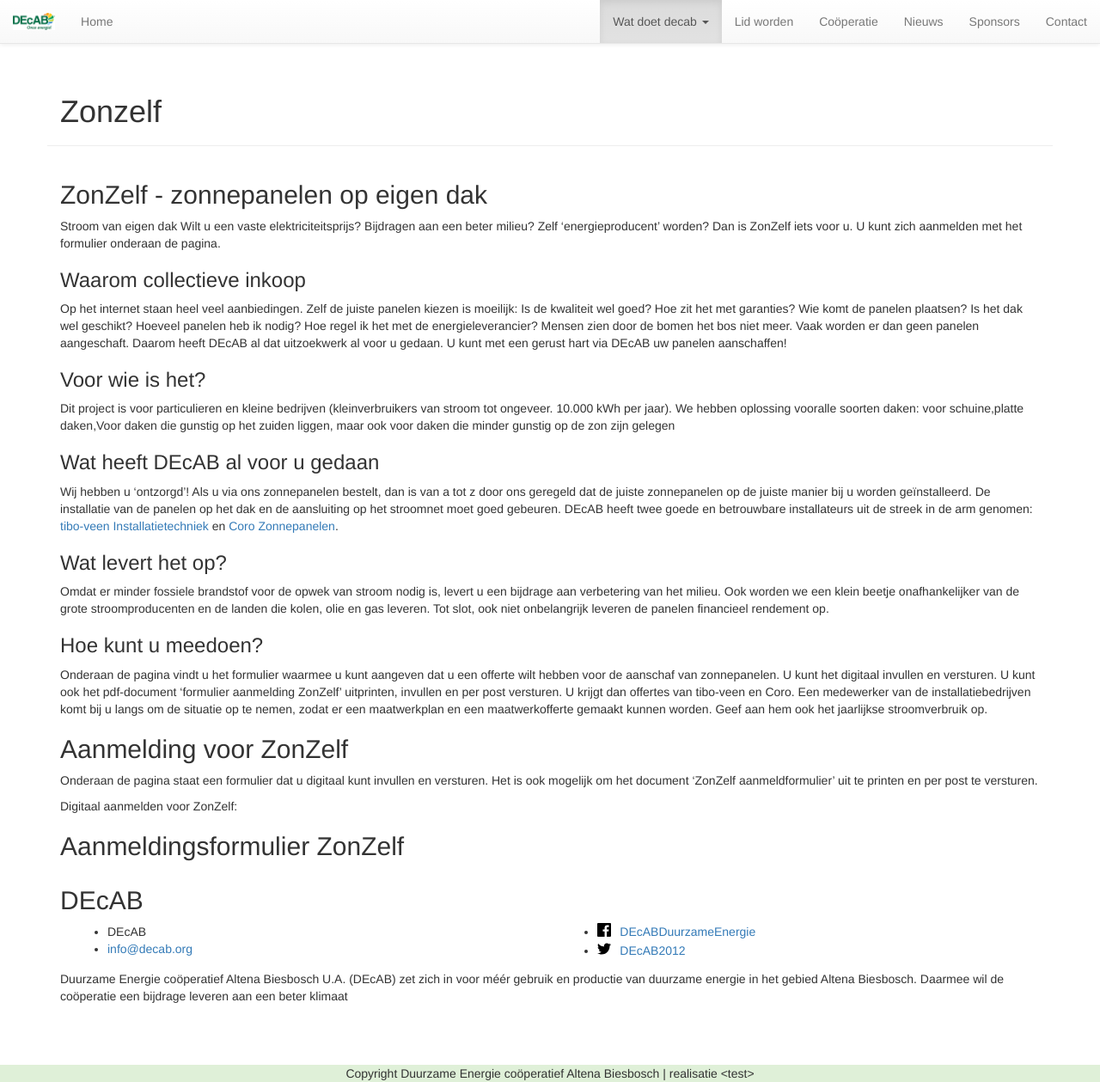
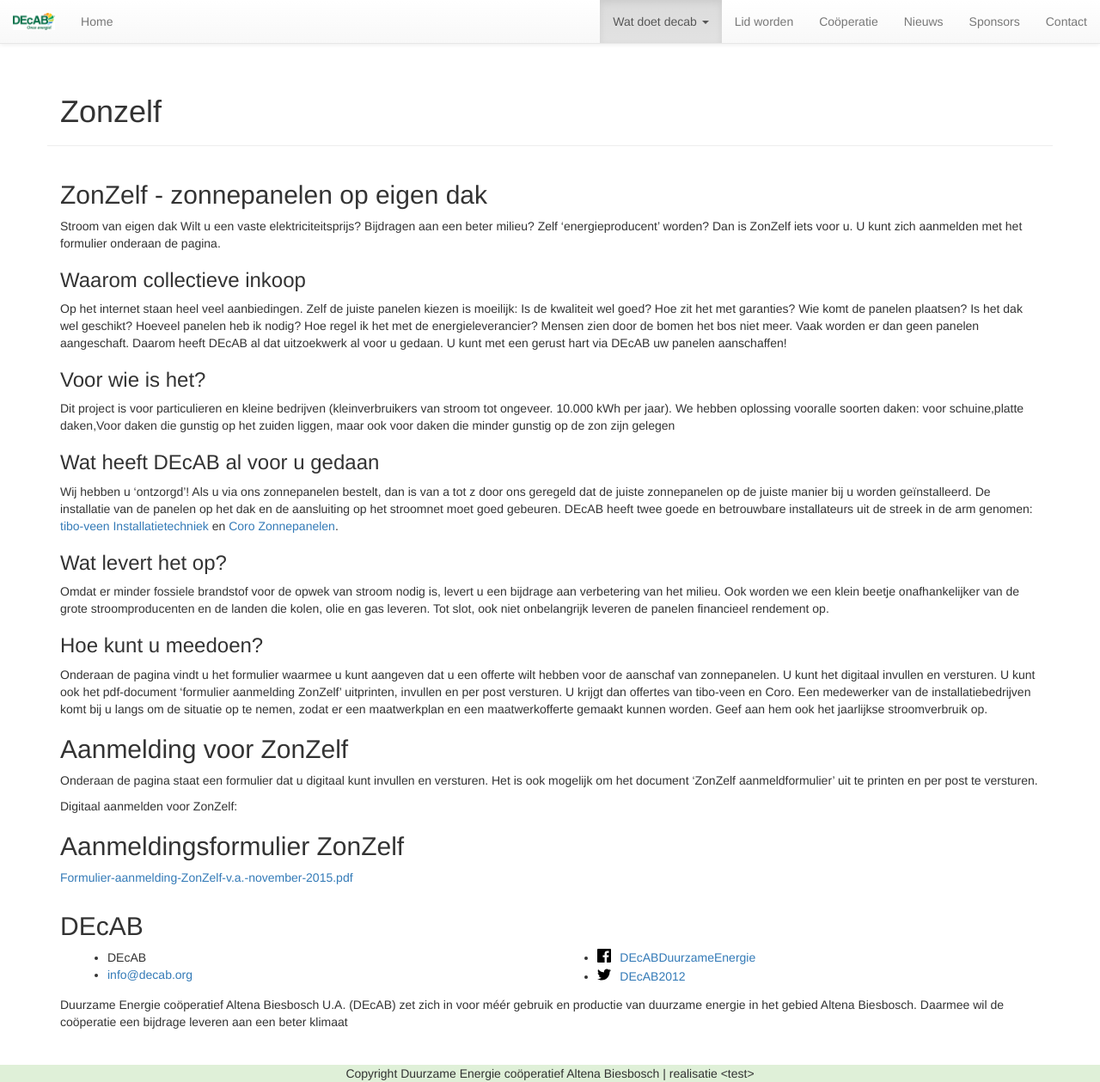
Before and after one commit to bunkersem/proj-india, a Jekyll site: the page built from wat-doet-decab/zonzelf.html, in a window 1280 px wide and 1259 px high. Shown: the whole window at 86% size. Built offline with Jekyll 4.4.1, drawn with Linux system fonts in a browser that asks for light colours; nearby versions of some CDN libraries.

Commit message:
Updated Zonzelf

```diff
--- a/variable/zonzelf.markdown
+++ b/variable/zonzelf.markdown
@@ -29,11 +29,13 @@
 Onderaan de pagina vindt u het formulier waarmee u kunt aangeven dat u een offerte wilt hebben voor de aanschaf van zonnepanelen. U kunt het digitaal invullen en versturen. U kunt ook het pdf-document 'formulier aanmelding ZonZelf' uitprinten, invullen en per post versturen. U krijgt dan offertes van tibo-veen en Coro.
 Een medewerker van de installatiebedrijven komt bij u langs om de situatie op te nemen, zodat er een maatwerkplan en een maatwerkofferte gemaakt kunnen worden. Geef aan hem ook het jaarlijkse stroomverbruik op.
 
+## Aanmelding voor ZonZelf
 
-## Aanmelding voor ZonZelf
 Onderaan de pagina staat een formulier dat u digitaal kunt invullen en versturen.
 Het is ook mogelijk om het document 'ZonZelf aanmeldformulier' uit te printen en per post te versturen.
 
 Digitaal aanmelden voor ZonZelf:
 
 ## Aanmeldingsformulier ZonZelf
+
+[Formulier-aanmelding-ZonZelf-v.a.-november-2015.pdf](/uploads/Formulier-aanmelding-ZonZelf-v.a.-november-2015.pdf)
```
